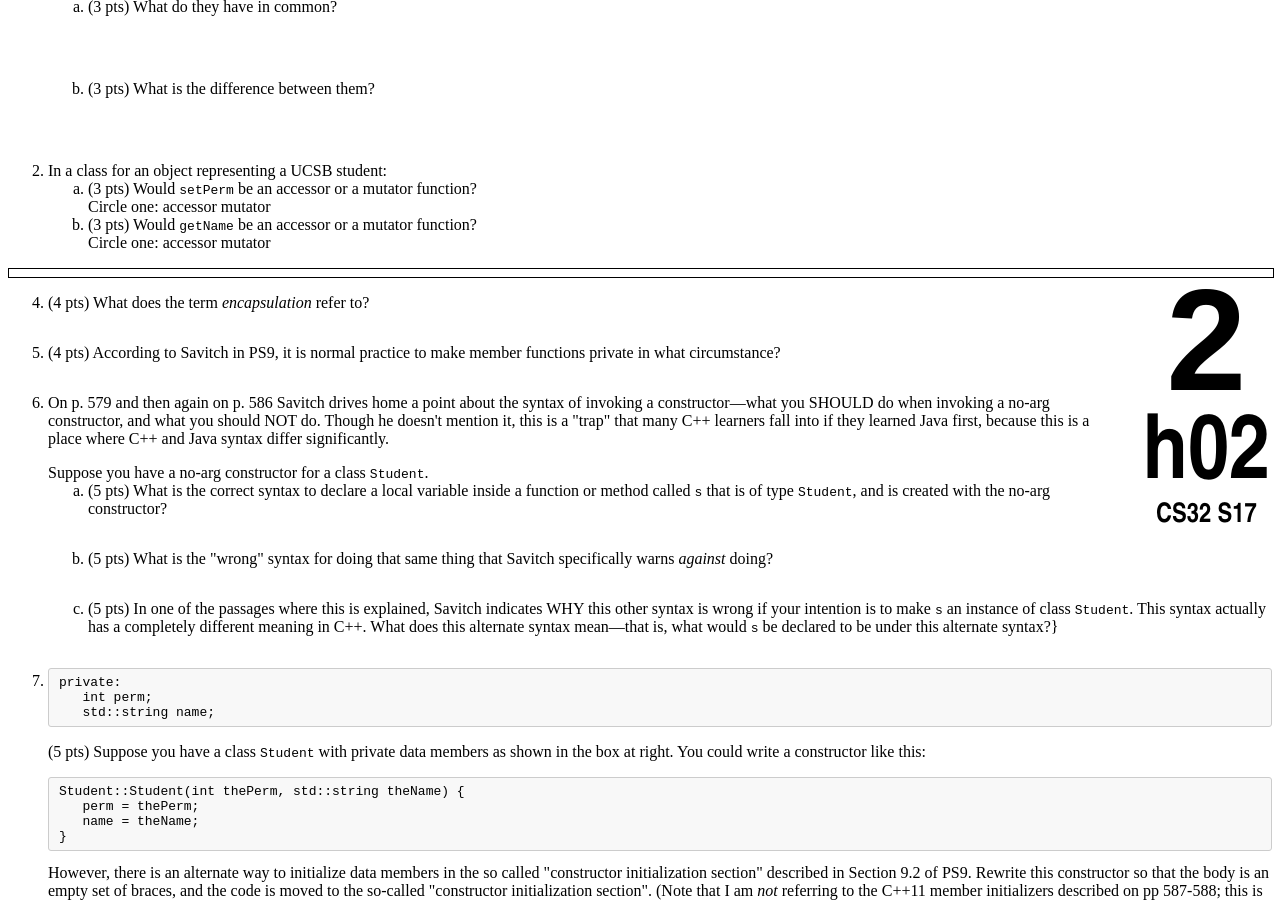
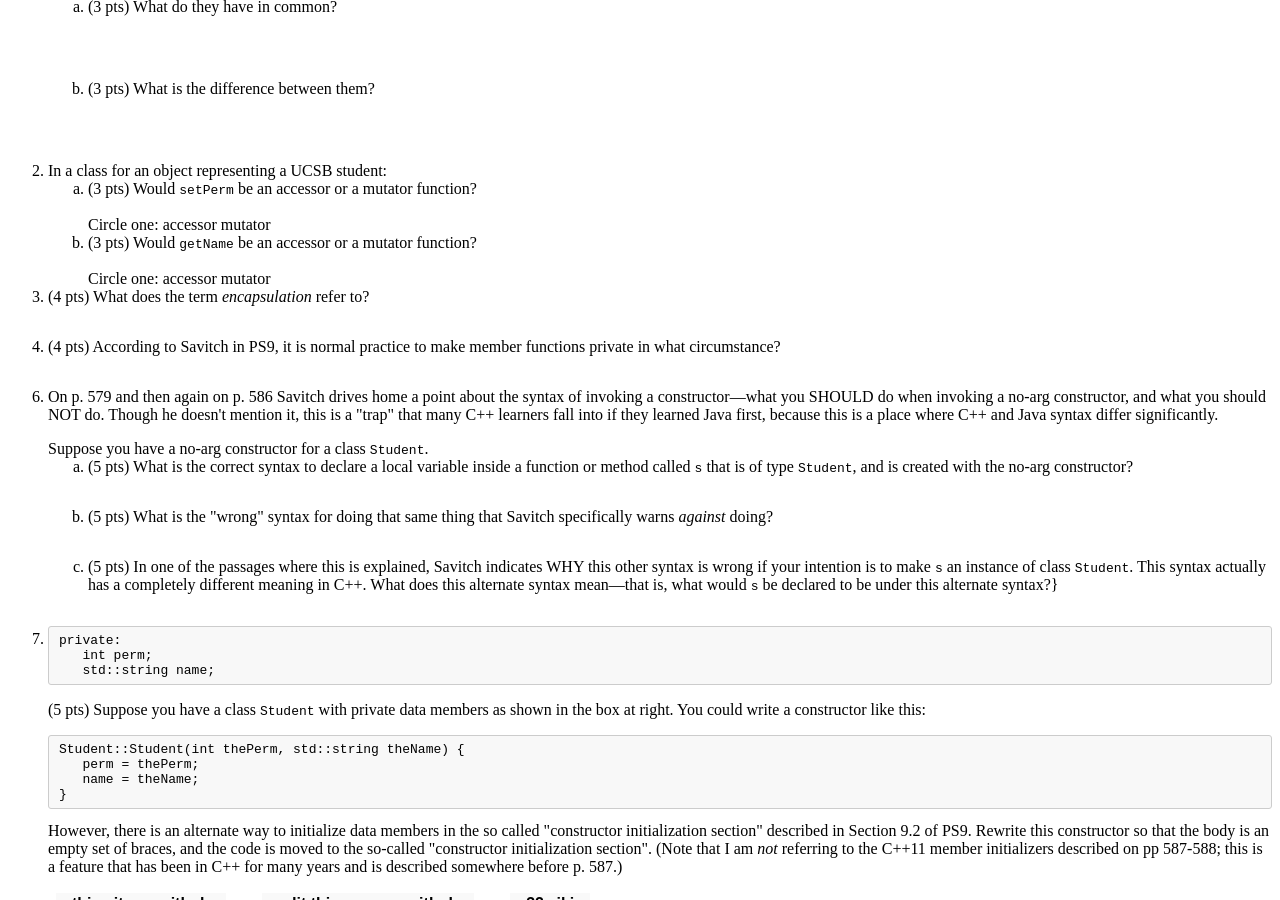
Before and after one commit to ucsb-cs32-s17/ucsb-cs32-s17.github.io, a Jekyll site: the page built from _hwk/h02.md, in a window 1280 px wide and 900 px high, scrolled down 758 px. Built offline with Jekyll 4.4.1, drawn with Linux system fonts in a browser that asks for light colours.

Commit message:
Update h02.md

```diff
--- a/_hwk/h02.md
+++ b/_hwk/h02.md
@@ -26,23 +26,24 @@ https://ucsb-cs32-s17.github.io/hwk/h02/
 
 <li>In a class for an object representing a UCSB student:
 <ol>
-  <li> (3 pts) Would <code>setPerm</code> be an accessor or a mutator function?<br />
+  <li> (3 pts) Would <code>setPerm</code> be an accessor or a mutator function?<br /><br />
        Circle one: accessor mutator
 </li>
-  <li> (3 pts) Would <code>getName</code> be an accessor or a mutator function?<br />
+  <li> (3 pts) Would <code>getName</code> be an accessor or a mutator function?<br /><br />
        Circle one: accessor mutator
 </li>
 </ol>
 </li>
-</ol>
 
-<div class="pagebreak"></div>
 
-<ol start="4">
+
 <li style='margin-bottom:2em'>(4 pts) What does the term <em>encapsulation</em> refer to?</li>
 
 <li style='margin-bottom:2em'>(4 pts) According to Savitch in PS9, it is normal practice to make member functions private in what circumstance?</li>
 
+</ol>
+
+<ol start="6">
 <li><p>On p. 579 and then again on p. 586 Savitch drives home a point about the syntax of invoking a constructor&mdash;what you SHOULD do when invoking a no-arg constructor, and what you should NOT do.     Though he doesn't mention it, this is a "trap" that many C++ learners fall into if they learned Java first, because this is a place where C++ and Java syntax differ significantly.</p>
 
 Suppose you have a no-arg constructor for a class <code>Student</code>.
```
